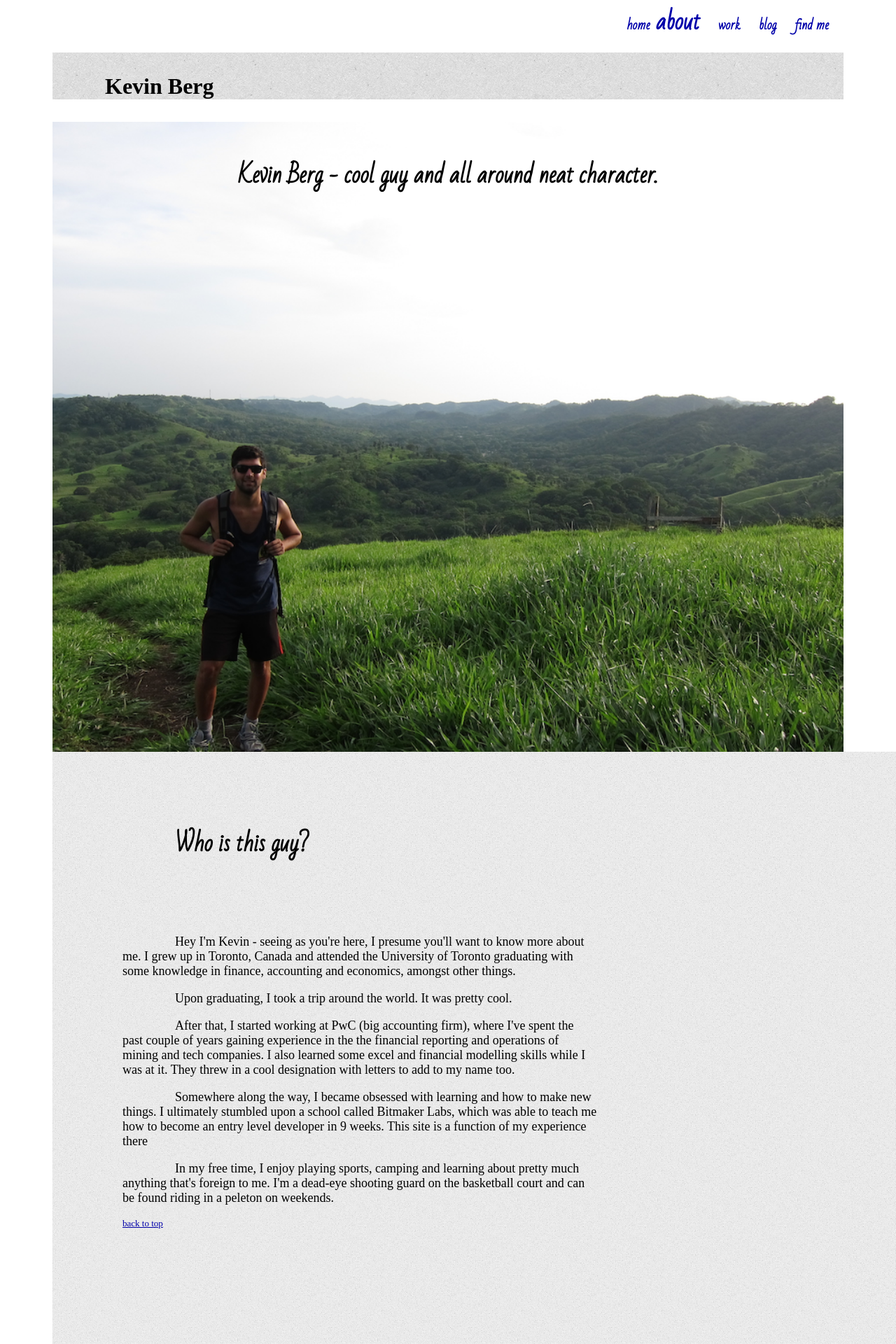
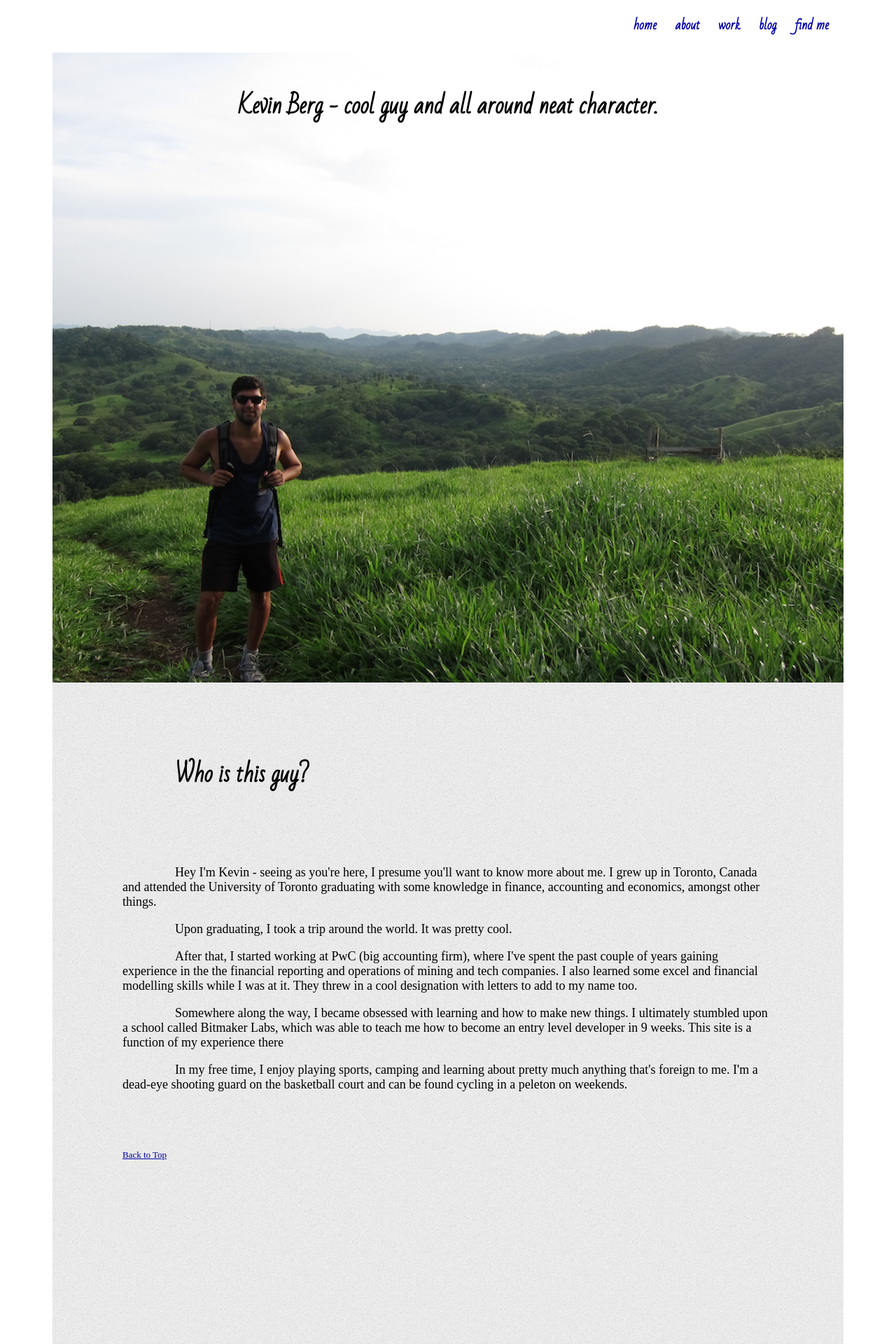
Before and after one commit to kevinberg3/ktb, a Jekyll site: the page built from index.html, in a window 1280 px wide. Shown: the top 1920 px of the page at 70% size. Built offline with Jekyll 4.4.1, drawn with Linux system fonts in a browser that asks for light colours; some web fonts are replaced; Markdown is read by kramdown in place of the engine named in the settings; some of the changed text lies outside the part shown.

Commit message:
making changes to CSS and adding in work

```diff
--- a/_layouts/default.html
+++ b/_layouts/default.html
@@ -22,12 +22,12 @@
     <body>
       <div class="site">
         <div class="header" id="top">
-          <br />
-          <br />
-          <h1 class="title">Kevin Berg</h1>
+            <!-- <br />
+            <br />
+            <h1 class="title">Kevin Berg</h1> -->
           <div class="links">
             <a class="extra" href="/">home</a>
-            <a href="#second" >about</a>
+            <a class="extra" href="#second" >about</a>
             <a class="extra" href="#third">work</a>
             <a class="extra" href="/">blog</a>
             <a class="extra" href="#fourth">find me</a>
@@ -50,31 +50,40 @@
 
               <p>Somewhere along the way, I became obsessed with learning and how to make new things. I ultimately stumbled upon a school called Bitmaker Labs, which was able to teach me how to become an entry level developer in 9 weeks. This site is a function of my experience there </p>
 
-              <p>In my free time, I enjoy playing sports, camping and learning about pretty much anything that's foreign to me. I'm a dead-eye shooting guard on the basketball court and can be found riding in a peleton on weekends.</p>
+              <p>In my free time, I enjoy playing sports, camping and learning about pretty much anything that's foreign to me. I'm a dead-eye shooting guard on the basketball court and can be found cycling in a peleton on weekends.</p>
+              </br>
+              </br>
+              </br>
+              </br>
 
-
-              <a class="link_back" href="#top">back to top</a>
+              <a class="link_back" href="#top">Back to Top</a>
             </div>
             </div>
 
             <div class="sections" id="third">
-              <h1>Work<h1>
+              <div class="p-container">
+                <h1>Work<h1>
+
+                  <p>
+                    I recently attended and completed a 10 week boot-camp in full stack web development. You can check out my assignments and my final project on GitHub. I'll be updating my portfolio as I continue to learn and develop my skills.
+                  </p>
+                  <p>
+                    Over the past 5 years, I've obtained experience in capital markets, including extensive exposure to financial reporting and analysis, international financial reporting standards and financial modelling. I've worked across several industries including tech, mining and industrials.
+                  </p>
+                </div>
             </div>
 
             <div class="sections" id="fourth">
               <h1>Contact<h1>
                   <div class="footer">
                     <div class="contact">
-                      <div class="p-container">
-                      <p class="contact-me">
-                        <h1><strong>Get in touch...</strong></h1>
-                        <h1><strong>Kevin Berg</strong></h1>
+                      <p>
+                        <a href="mailto:kevinberg3@gmail.com?Subject=Hey%20Kevin" target="_top"><img src="../Assets/Images/gmail-icon.png"></a>
                       </p>
-                    </div>
-                    <div class="contact">
                       <p>
-                        <a href="mailto:kevinberg3@gmail.com?Subject=Hola%20Amigo" target="_top"><img src="../Assets/Images/gmail-icon.png"></a>
                         <a href="http://github.com/kevinberg3/" target="_blank"> <img src="../Assets/Images/github.png"></a>
+                      </p>
+                      <p>
                         <a href="http://www.linkedin.com/pub/kevin-berg-ca/35/b57/78b" target='_blank'><img src='../Assets/Images/linkedin.png'></a>
                       </p>
                     </div>
@@ -86,7 +95,7 @@
 
 
 
-              {{ content }}
+              <!-- {{ content }} -->
 
 
 
--- a/css/main.css
+++ b/css/main.css
@@ -81,10 +81,11 @@
   text-align: left;
   margin-bottom: 1em;
   font-family: 'IM Fell Double Pica', serif;
+
 }
 
 .links {
-  position: absolute;
+  position: fixed;
   right:0;
   top:0;
   float: right;
@@ -106,15 +107,17 @@
   text-align: center;
 }
 
-.site .header h1.title a:hover {
+.site .header .links a:hover {
   text-align: right;
-  color: #000;
+  color: blue;
+}
+
+.site .header .links a.extra:active {
+  text-decoration: underline;
 }
 
 .site .header a.extra {
   text-align: right;
-  /*background-color: blue;*/
-  /*color: #aaa;*/
   margin-left: 1em;
   font-size: large;
 }
@@ -131,12 +134,13 @@
 .site .footer {
   font-size: 80%;
   color: #666;
-  border-top: 4px solid #eee;
+  margin: 0 auto;
   margin-top: 2em;
+  text-align: center;
   overflow: hidden;
 }
 
-.site .footer .contact {
+.site .footer .contact h1 {
   float: left;
   margin-right: 3em;
   text-align: center;
@@ -207,13 +211,15 @@
 
 #second {
   background: url("../Assets/Images/squairy_light.png");
-  width: 100%;
   height: 100%;
   font-family: 'IM Fell Double Pica', serif;
   text-align: left;
   text-indent: 75px ;
   padding: 100px;
+}
 
+#fourth .footer .contact p{
+  text-align: center;
 }
 .container .sections h1 {
   font-family: 'Bad Script', cursive;
@@ -221,8 +227,10 @@
   color: black;
 }
 
-.p-container {
-  width: 60%;
+.footer .contact {
+  text-align: center;
+  position: center;
+  /*width: 60%;*/
 }
 
 .container {
@@ -252,20 +260,9 @@
   width: 100%;
 }
 
-/*#second{
-  /*background: url('../Assets/Images/oldcar.jpg') 50% 0 no-repeat fixed;*/
-  background-color: gray;
-  color: red;
-  height: 100%;
-  margin: 0 auto;
-  overflow: hidden;
-  padding: 0;
-  width: 100%;
-  padding: 75px;
-}
-*/
+
 #second .bg{
-  /*background: url(images/trainers.png) 50% 0 no-repeat fixed;*/
+
   height: 600px;
   margin: 0 auto;
   padding: 0;
@@ -277,8 +274,12 @@
 #third{
   background: url('../Assets/Images/mooning.png');
   /*color: blue;*/
-  height: 650px;
   padding: 100px 0 0 0;
+  height: 100%;
+  font-family: 'IM Fell Double Pica', serif;
+  text-align: left;
+  text-indent: 75px ;
+  padding: 100px;
 }
 
 #fourth{
```
Also changed, not shown: other parts of _layouts/default.html (+1 -1 lines).
